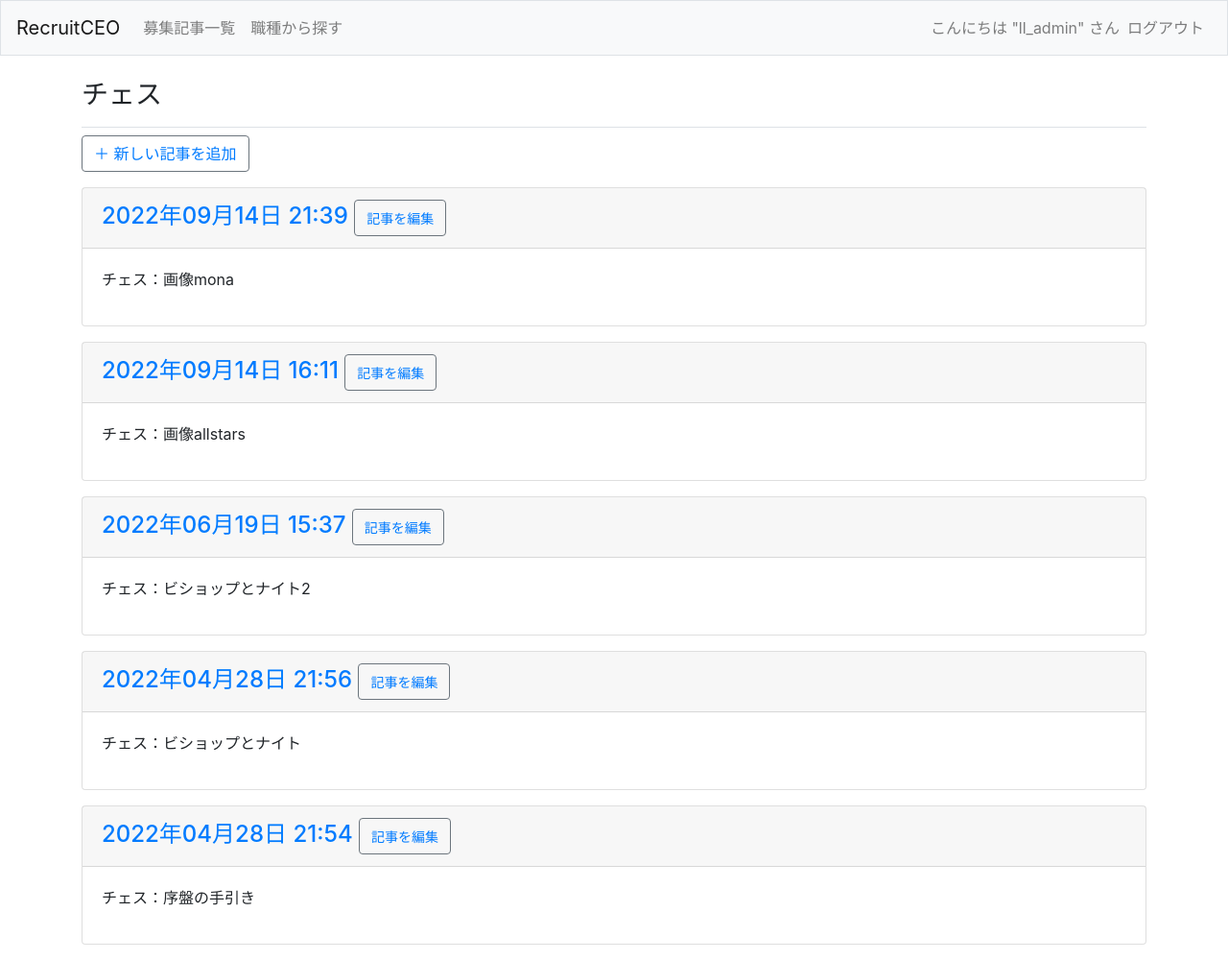
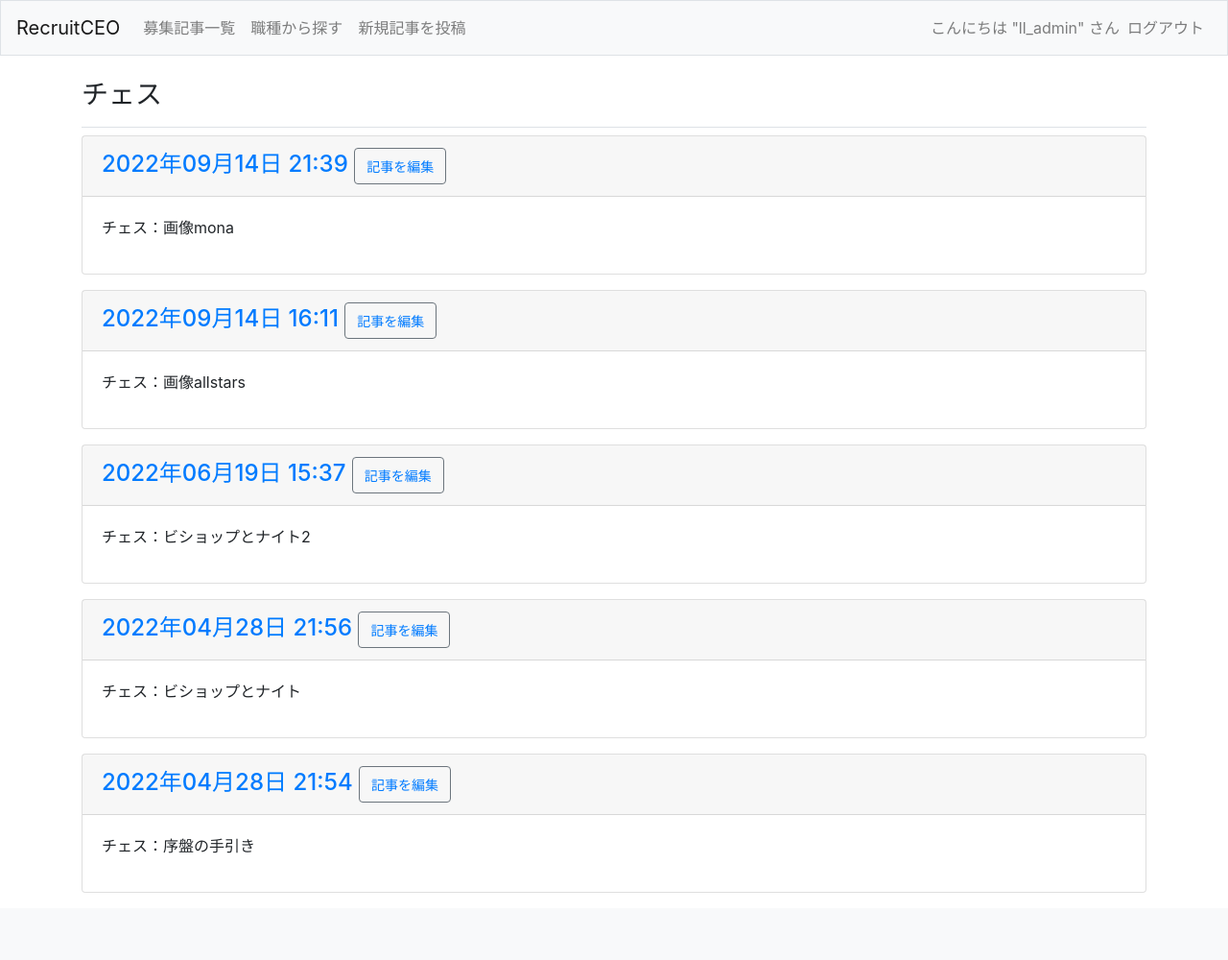
Before and after one commit to 19276YamamotoKeisuke/learning_log, a Django app: page /topics/1/ in a window 1280 px wide. Shown: the whole page at 96% size. After the commit the page ends 930 px from the top, so only its background shows below. Run offline with Django 4.2, Linux system fonts and the light colour scheme; a user stored in the database is signed in; data comes from the database, SQL or seed files in the repository; both versions use the stored data as it was after the commit; parts of the project's set-up code (start-up, migrations or seed data) failed here and were passed over; some libraries are stand-ins or nearby versions.

Commit message:
新規記事をプルダウンメニューからトピック選択可能に
新規記事投稿フォームのリンクをbase.htmlへ移行
プルダウンメニューでトピックを選択可能
難航した原因はviews.pyのdef new_entry
formで受け取る型指定が多すぎた
→POST、FILES種類の羅列だけでよいと思われる

```diff
--- a/learning_logs/forms.py
+++ b/learning_logs/forms.py
@@ -13,10 +13,11 @@ class TopicForm(forms.ModelForm):
 
 class EntryForm(forms.ModelForm):
     """新規記事追加用フォーム"""
+    topic = forms.ModelChoiceField(queryset=Topic.objects.all())
     class Meta:
         model = Entry
-        fields = Entryfields = ['title','image','text']
-        labels = {'title': 'タイトル','image':'画像を追加','text':'本文を追加'}
+        fields = Entryfields = ['topic','title','image','text']
+        labels = {'topic': '','title': 'タイトル','image':'画像を追加','text':'本文を追加'}
         widgets = {'text': forms.Textarea(attrs={'cols': 80})}
 
 # class UploadForm(forms.ModelForm):
--- a/learning_logs/templates/learning_logs/base.html
+++ b/learning_logs/templates/learning_logs/base.html
@@ -34,6 +34,11 @@
                     職種から探す
                 </a>
                 </li>
+                <li class="nav-item">
+                <a class="nav-link" href="{% url 'learning_logs:new_entry' %}">
+                    新規記事を投稿
+                </a>
+                </li>
             </ul>
             <ul class="navbar-nav ml-auto">
                 {% if user.is_authenticated %}
--- a/learning_logs/templates/learning_logs/new_entry.html
+++ b/learning_logs/templates/learning_logs/new_entry.html
@@ -2,10 +2,10 @@
 
 {% block content %}
 
-    <p><a href = "{% url 'learning_logs:topic' topic.id %}">{{ topic }}</a></p>
+    {% comment %} <p><a href = "{% url 'learning_logs:topic' topic.id %}">{{ topic }}</a></p> {% endcomment %}
 
     <p>新しい記事を追加:</p>
-    <form action="{% url 'learning_logs:new_entry' topic.id %}" method='post' enctype='multipart/form-data'>
+    <form action="{% url 'learning_logs:new_entry'%}" method='post' enctype='multipart/form-data'>
         {% comment %} 後でURL差し替える {% endcomment %}
         {% csrf_token %}
         {{ form.as_p }}
--- a/learning_logs/templates/learning_logs/topic.html
+++ b/learning_logs/templates/learning_logs/topic.html
@@ -6,9 +6,9 @@
 
 {% block content %}
 
-    <p>
-        <button type="button" class="btn btn-outline-secondary"><a href="{% url 'learning_logs:new_entry' topic.id %}">＋ 新しい記事を追加</a></button>
-    </p>
+    {% comment %} <p>
+        <button type="button" class="btn btn-outline-secondary"><a href="{% url 'learning_logs:new_entry'%}">＋ 新しい記事を追加</a></button>
+    </p> {% endcomment %}
 
     {% for entry in entries %}
     <a href="{% url 'learning_logs:entry' entry.id %}">
--- a/learning_logs/urls.py
+++ b/learning_logs/urls.py
@@ -22,7 +22,7 @@ urlpatterns = [
     # 新規トピックの追加ページ
     path('new_topic/', views.new_topic, name='new_topic'),
     # 新規記事の追加ページ
-    path('new_entry/<int:topic_id>/', views.new_entry, name='new_entry'),
+    path('new_entry/', views.new_entry, name='new_entry'),
     # 記事の編集ページ
     path('edit_entry/<int:entry_id>/', views.edit_entry, name='edit_entry'),
     # 画像用
--- a/learning_logs/views.py
+++ b/learning_logs/views.py
@@ -74,9 +74,9 @@ def new_topic(request):
 
 
 @login_required
-def new_entry(request, topic_id):
+def new_entry(request):
     """特定のトピックに新規記事を追加する"""
-    topic = Topic.objects.get(id=topic_id)
+    # topic = Topic.objects.get(id=topic_id)
 
     if request.method != 'POST':
         # データは送信されなかったので空のフォームを生成する
@@ -85,16 +85,16 @@ def new_entry(request, topic_id):
 
     else:
         # POSTでデータが送信されたのでこれを処理する
-        form = EntryForm(request.POST, request.FILES, request.POST)
+        form = EntryForm(request.POST, request.FILES)
         if form.is_valid():
             new_entry = form.save(commit=False)
-            new_entry.topic = topic
+            # new_entry.topic = topic
             new_entry.save()
 
-            return redirect('learning_logs:topic', topic_id=topic_id)
+            return redirect('learning_logs:entries')
 
     # 空または無効のフォームを送信する
-    context = {'topic': topic, 'form': form}
+    context = {'form': form}
     return render(request, 'learning_logs/new_entry.html', context)
 
 
```
Also changed, not shown: db.sqlite3.
